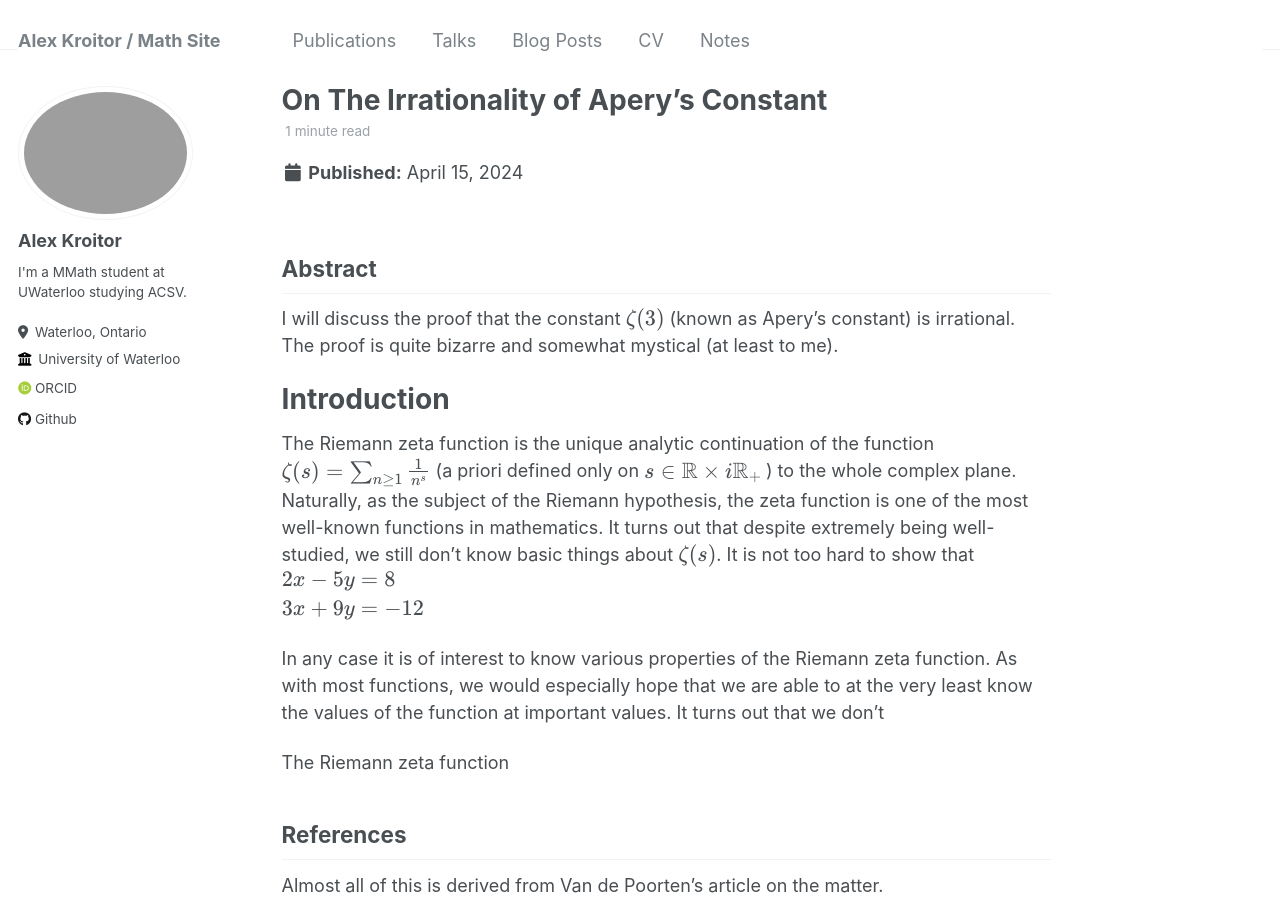
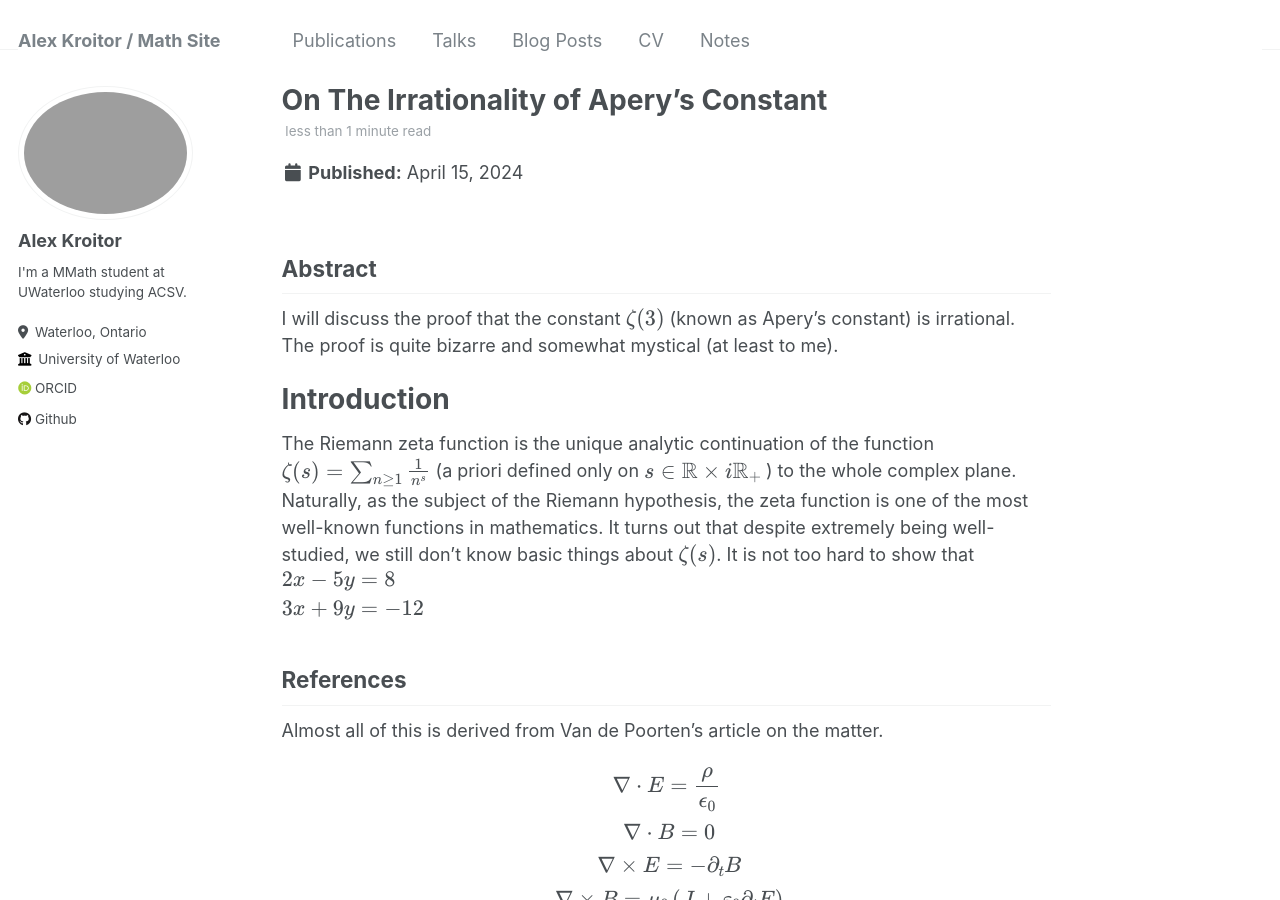
Before and after one commit to akroitor/akroitor.github.io, a Jekyll site: the page built from _posts/2024-04-15-blog-post.md, in a window 1280 px wide and 900 px high. Built offline with Jekyll 4.4.1, drawn with Linux system fonts in a browser that asks for light colours; some web fonts are replaced.

Commit message:
Update 2024-04-15-blog-post.md

```diff
--- a/_posts/2024-04-15-blog-post.md
+++ b/_posts/2024-04-15-blog-post.md
@@ -21,10 +21,6 @@ $$
 \end{align*}
 $$
 
-In any case it is of interest to know various properties of the Riemann zeta function. As with most functions, we would especially hope that we are able to at the very least know the values of the function at important values. It turns out that we don't
-
-The Riemann zeta function
-
 
 
 References
```
